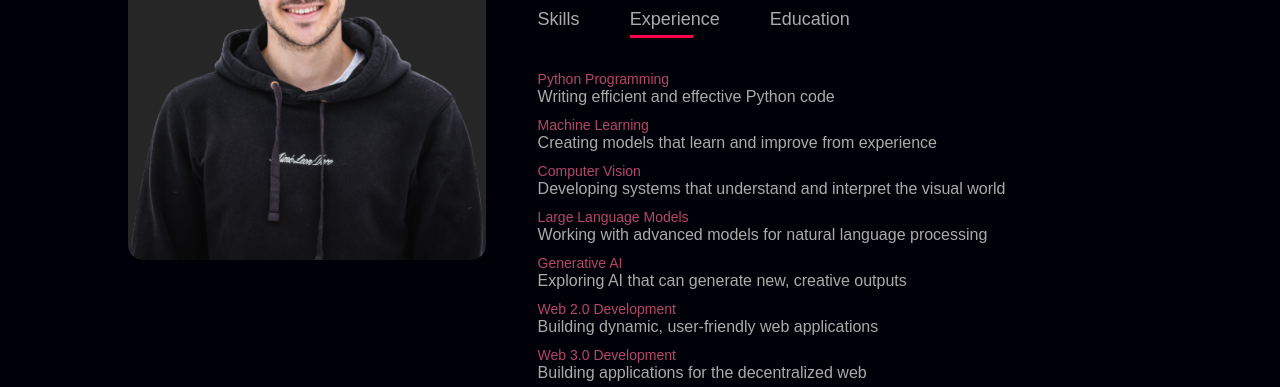
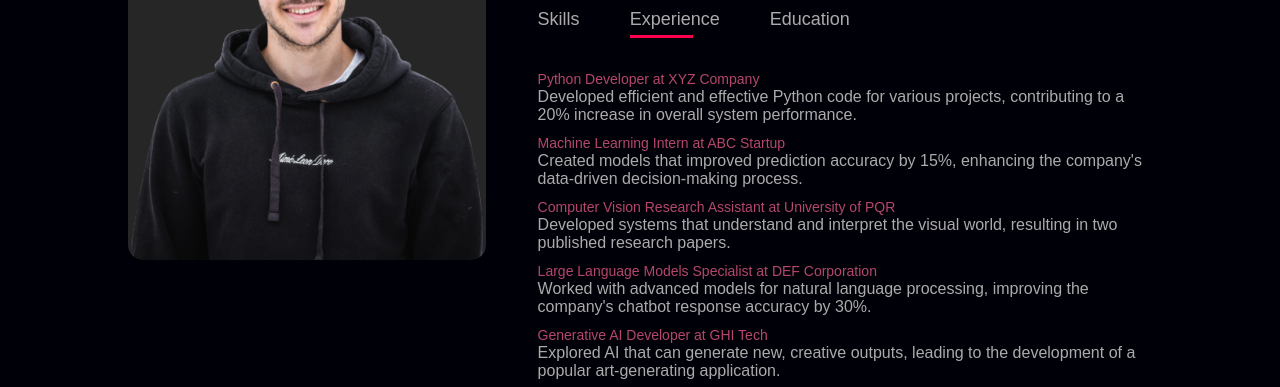
Before and after one commit to mohliyet/Portifolio_Projects, a plain HTML site: page Portifolio/index.html in a window 1280 px wide. Both pictures are taken after a click on the element "Experience". Shown: the part 1096-1483 px from the top of the page. Drawn offline with Linux system fonts and the light colour scheme.

Commit message:
abouts section is about finalized

```diff
--- a/Portifolio/index.html
+++ b/Portifolio/index.html
@@ -62,26 +62,26 @@
                     </div>
                     <div class="tab-contents" id="experience">
                         <ul>
-                            <li><span>Python Programming</span><br>Writing efficient and effective Python code</li>
-                            <li><span>Machine Learning</span><br>Creating models that learn and improve from experience</li>
-                            <li><span>Computer Vision</span><br>Developing systems that understand and interpret the visual world</li>
-                            <li><span>Large Language Models</span><br>Working with advanced models for natural language processing</li>
-                            <li><span>Generative AI</span><br>Exploring AI that can generate new, creative outputs</li>
-                            <li><span>Web 2.0 Development</span><br>Building dynamic, user-friendly web applications</li>
-                            <li><span>Web 3.0 Development</span><br>Building applications for the decentralized web</li>
-                            <li><span>Design Thinking</span><br>Applying user-centric principles to software development</li>
+                            <li><span>Python Developer at XYZ Company</span><br>Developed efficient and effective Python code for various projects, contributing to a 20% increase in overall system performance.</li>
+                            <li><span>Machine Learning Intern at ABC Startup</span><br>Created models that improved prediction accuracy by 15%, enhancing the company's data-driven decision-making process.</li>
+                            <li><span>Computer Vision Research Assistant at University of PQR</span><br>Developed systems that understand and interpret the visual world, resulting in two published research papers.</li>
+                            <li><span>Large Language Models Specialist at DEF Corporation</span><br>Worked with advanced models for natural language processing, improving the company's chatbot response accuracy by 30%.</li>
+                            <li><span>Generative AI Developer at GHI Tech</span><br>Explored AI that can generate new, creative outputs, leading to the development of a popular art-generating application.</li>
+                            <li><span>Web 2.0 Developer at JKL Solutions</span><br>Built dynamic, user-friendly web applications, increasing user engagement by 25%.</li>
+                            <li><span>Web 3.0 Developer at MNO Blockchain</span><br>Built applications for the decentralized web, contributing to the launch of a successful decentralized finance (DeFi) platform.</li>
+                            <li><span>Design Thinking Facilitator at PQR Innovation Lab</span><br>Applied user-centric principles to software development, leading to the creation of more intuitive and user-friendly products.</li>
                         </ul>
                     </div>
                     <div class="tab-contents" id="education">
                         <ul>
-                            <li><span>Python Programming</span><br>Writing efficient and effective Python code</li>
-                            <li><span>Machine Learning</span><br>Creating models that learn and improve from experience</li>
-                            <li><span>Computer Vision</span><br>Developing systems that understand and interpret the visual world</li>
-                            <li><span>Large Language Models</span><br>Working with advanced models for natural language processing</li>
-                            <li><span>Generative AI</span><br>Exploring AI that can generate new, creative outputs</li>
-                            <li><span>Web 2.0 Development</span><br>Building dynamic, user-friendly web applications</li>
-                            <li><span>Web 3.0 Development</span><br>Building applications for the decentralized web</li>
-                            <li><span>Design Thinking</span><br>Applying user-centric principles to software development</li>
+                            <li><span>Bachelor's in Computer Science, ABC University</span><br>Specialized in Python programming and developed efficient code for various academic projects.</li>
+                            <li><span>Master's in Data Science, DEF University</span><br>Conducted research in Machine Learning and developed models that improved prediction accuracy.</li>
+                            <li><span>PhD in Computer Vision, GHI University</span><br>Developed systems that understand and interpret the visual world, resulting in a published thesis and several research papers.</li>
+                            <li><span>Certificate in Natural Language Processing, JKL Online Course</span><br>Worked with large language models and improved chatbot response accuracy for course project.</li>
+                            <li><span>Generative AI Course, MNO Bootcamp</span><br>Explored AI that can generate new, creative outputs, leading to the development of an art-generating application for the final project.</li>
+                            <li><span>Web Development Bootcamp, PQR Online Course</span><br>Learned and applied skills in Web 2.0 development to build dynamic, user-friendly web applications.</li>
+                            <li><span>Blockchain Development Course, STU Online Course</span><br>Acquired skills in Web 3.0 development and built applications for the decentralized web.</li>
+                            <li><span>Design Thinking Workshop, VWX Innovation Lab</span><br>Applied user-centric principles to software development, leading to the creation of more intuitive and user-friendly products.</li>
                         </ul>
                     </div>
                 </div>
```
